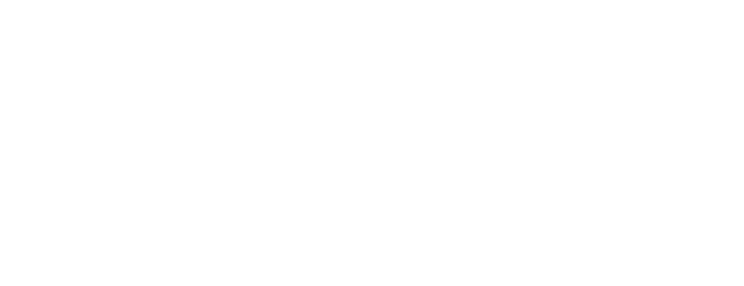
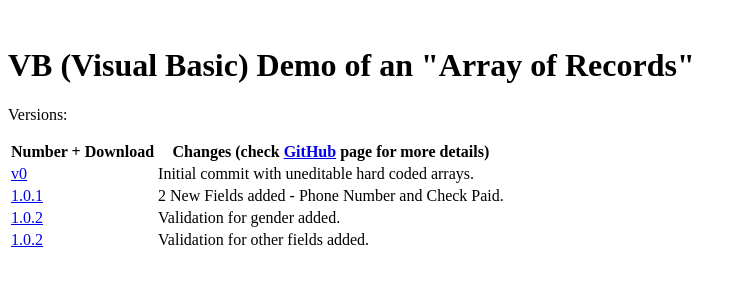
Before and after one commit to sidharthkn/sids-student-db, a plain HTML site: page index.html in a window 1280 px wide. Shown: the whole page, without its empty margins (0-744 px from the left). Drawn offline with Linux system fonts and the light colour scheme.

Commit message:
v1.3.5 - index updated

```diff
--- a/index.html
+++ b/index.html
@@ -1,11 +1,53 @@
 <!DOCTYPE html>
-
-<html lang="en" xmlns="http://www.w3.org/1999/xhtml">
+<html>
 <head>
-    <meta charset="utf-8" />
-    <title></title>
+    <meta http-equiv="Content-Type" content="text/html; charset=utf-8">
 </head>
 <body>
+    ﻿
+
+
+
+
+
+
+
+
+
+
+
+    <div>
+
+        <div><h1>VB (Visual Basic) Demo of an "Array of Records"</h1></div>
+        <p>Versions:</p>
+        <table>
+            <tbody>
+                <tr>
+                    <th>Number + Download</th>
+                    <th>Changes (check <a href="https://github.com/sidharthkn/sids-student-db/releases" target="_blank">GitHub</a> page for more details)</th>
+                </tr>
+                <tr>
+                    <td><a href="https://github.com/sidharthkn/sids-student-db/releases/download/v0/StudArrayWithFind.exe" target="_blank">v0</a></td>
+                    <td>Initial commit with uneditable hard coded arrays.</td>
+                </tr>
+                <tr>
+                    <td><a href="https://github.com/sidharthkn/sids-student-db/releases/download/v1.1/StudArrayWithFind.exe" target="_blank">1.0.1</a></td>
+                    <td>2 New Fields added - Phone Number and Check Paid.</td>
+                </tr>
+                <tr>
+                    <td><a href="https://github.com/sidharthkn/sids-student-db/releases/download/v1.2/StudArrayWithFind.exe" target="_blank">1.0.2</a></td>
+                    <td> Validation for gender added.</td>
+                </tr>
+                <tr>
+                    <td><a href="https://github.com/sidharthkn/sids-student-db/releases/download/v1.3/StudArrayWithFind.exe" target="_blank">1.0.2</a></td>
+                    <td> Validation for other fields added.</td>
+                </tr>
+            </tbody>
+        </table>
+    </div>
+
+
+
 
 </body>
 </html>
```
